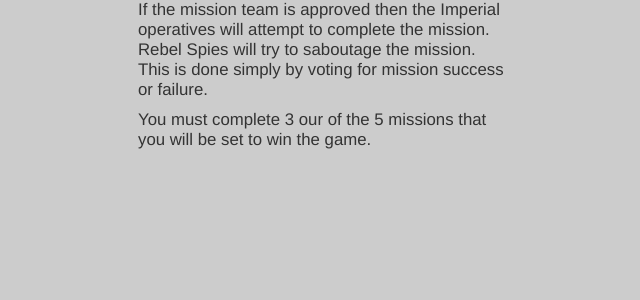
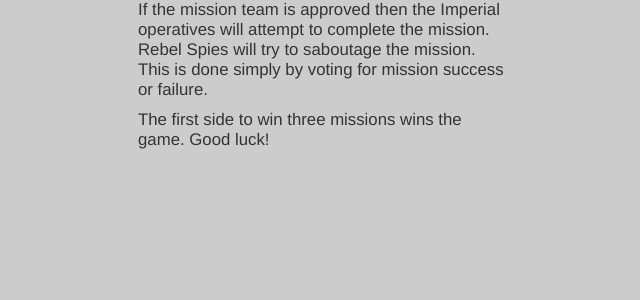
Before and after one commit to wooki/covertmission, a CodeIgniter app: page / in a window 1280 px wide. Shown: the part 354-654 px from the top of the page, without its empty margins (317-957 px from the left). Run offline with CodeIgniter, Linux system fonts and the light colour scheme; some libraries are stand-ins or nearby versions.

```diff
--- a/application/models/game.php
+++ b/application/models/game.php
@@ -11,6 +11,7 @@ class Game {
     var $success = 0;
     var $fail = 0;
     var $last_mission = false;
+    var $updated = date(DateTime::ATOM);
 
     // work out the correct url for viewing this game
     static function get_url_for_state($state, $slug) {
@@ -78,6 +79,7 @@ class Game {
 
     // save to disc, as json
     static function save($game, $game_list) {
+        $this->updated = date(DateTime::ATOM);
         return $game_list->update_game($game);
     }
 
--- a/application/views/homepage.php
+++ b/application/views/homepage.php
@@ -38,7 +38,7 @@
             to complete the mission. Rebel Spies will try to saboutage the mission. This is done simply by
             voting for mission success or failure.</p>
 
-            <p>You must complete 3 our of the 5 missions that you will be set to win the game.</p>
+            <p>The first side to win three missions wins the game. Good luck!</p>
 
 
         </div>
```
Also changed, not shown: application/models/game_list.php (line endings or trailing spaces).
